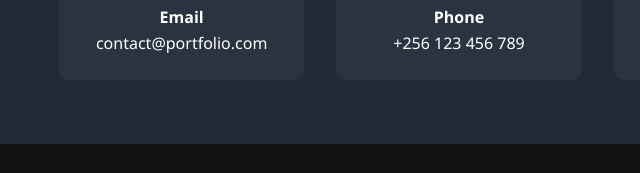
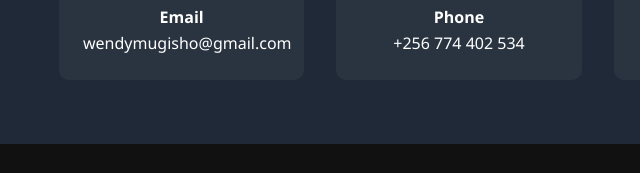
Before and after one commit to Israel-W/Israel-Wendy-Software-Developer, a plain HTML site: page index.html in a window 1280 px wide. Shown: the part 4027-4200 px from the top of the page, 181-821 px from the left. Drawn offline with Linux system fonts and the light colour scheme.

Commit message:
Update index.html

```diff
--- a/index.html
+++ b/index.html
@@ -738,12 +738,12 @@
                 <div class="contact-item">
                     <div class="contact-icon">📧</div>
                     <h4>Email</h4>
-                    <p>contact@portfolio.com</p>
+                    <p>wendymugisho@gmail.com</p>
                 </div>
                 <div class="contact-item">
                     <div class="contact-icon">📱</div>
                     <h4>Phone</h4>
-                    <p>+256 123 456 789</p>
+                    <p>+256 774 402 534</p>
                 </div>
                 <div class="contact-item">
                     <div class="contact-icon">📍</div>
```
